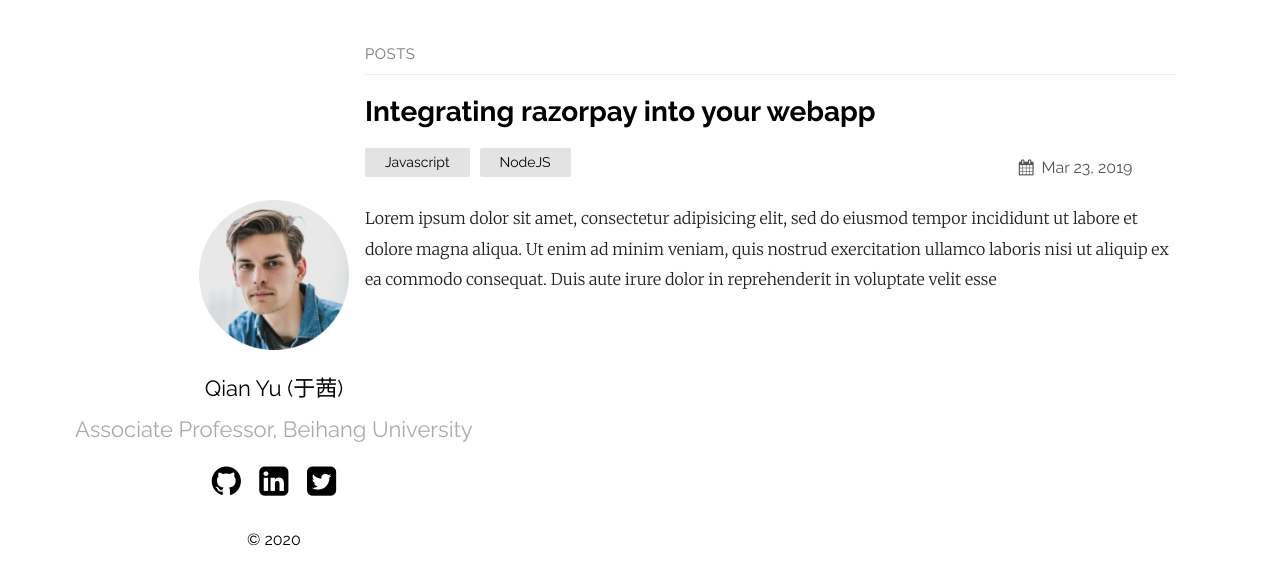
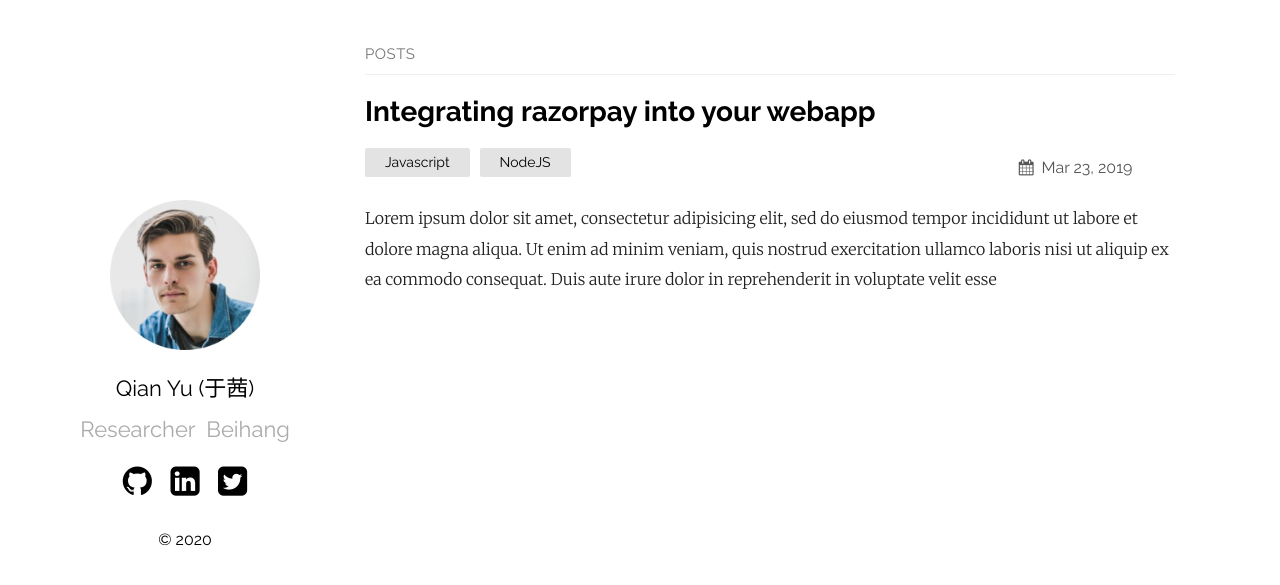
Before and after one commit to yuqian1023/yuqian1023.github.io, a Jekyll site: the page built from index.md, in a window 1280 px wide. Shown: the top 585 px of the page. Built offline with Jekyll 4.4.1, drawn with Linux system fonts in a browser that asks for light colours.

Commit message:
update photo

```diff
--- a/_config.yml
+++ b/_config.yml
@@ -11,7 +11,9 @@ sass:
   sass_dir: _sass
 plainwhite:
   name: Qian Yu (于茜)
-  tagline: Associate Professor, Beihang University
+  tagline: >
+   Researcher
+   Beihang
   date_format: "%b %-d, %Y"
   sitemap: true # set to true to generate sitemap.xml content
 
```
Also changed, not shown: assets/Qian.jpeg (added).
